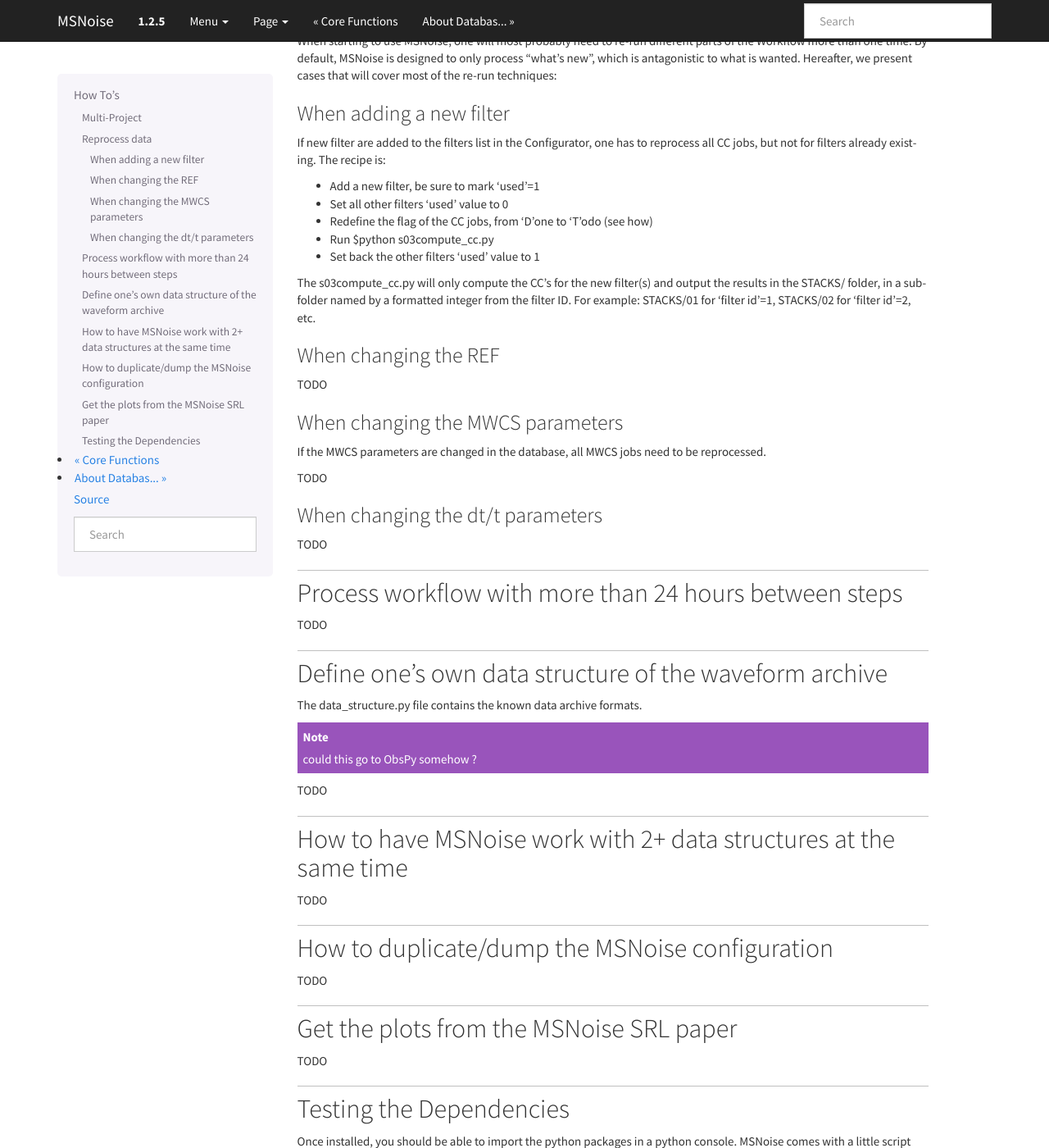
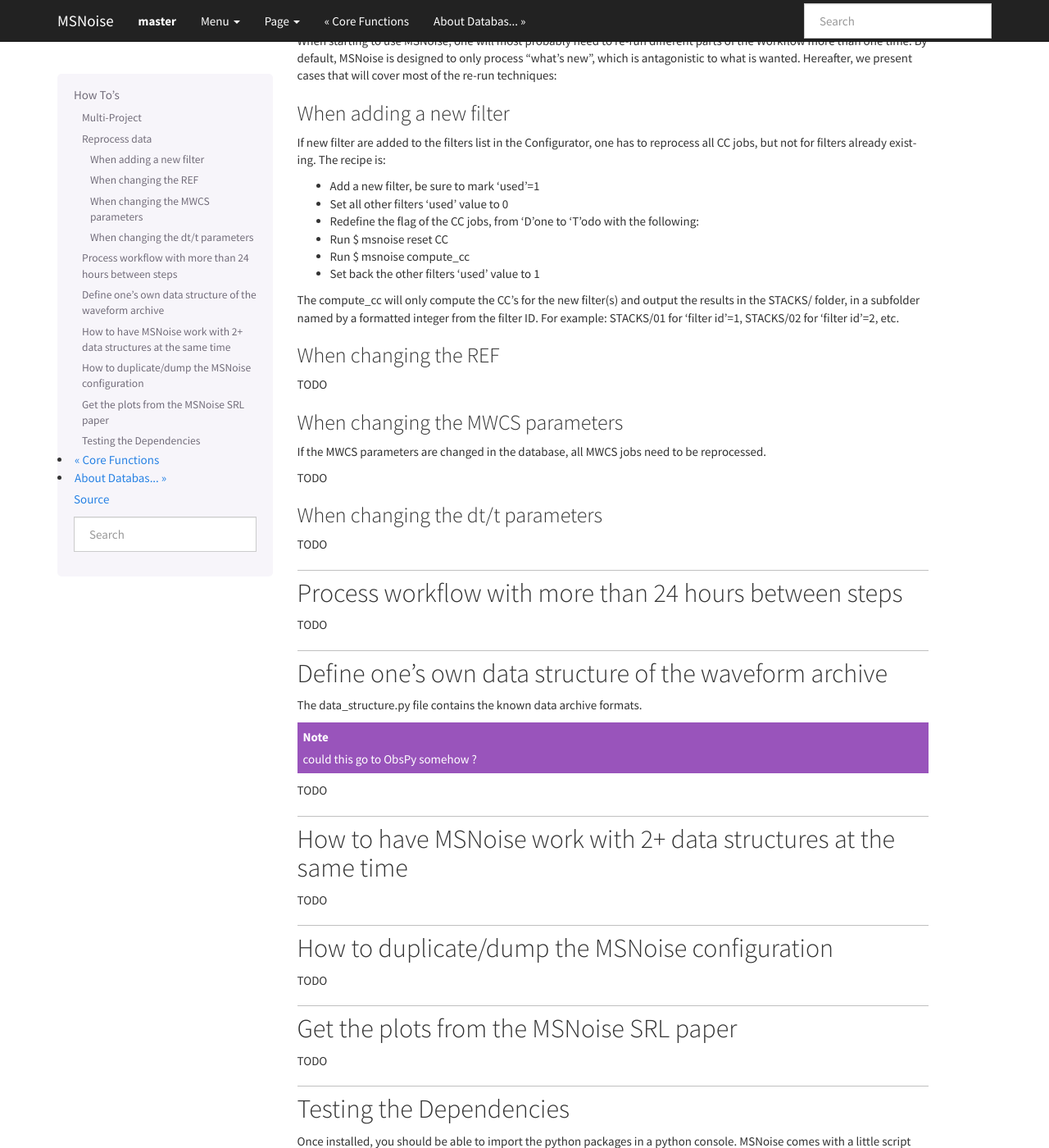
Before and after one commit to ROBelgium/MSNoise, a Sphinx documentation site: the page built from doc/how_tos.rst, in a window 1280 px wide and 1400 px high, scrolled down 888 px. Shown: the whole window at 82% size. Built offline with Sphinx 7.4.7, drawn with Linux system fonts in a browser that asks for light colours; formulas are drawn with MathJax 3; some of the changed text lies outside the part shown.

Commit message:
Documentation
first pass through the doc now that MSNoise is a regular package

```diff
--- a/doc/conf.py
+++ b/doc/conf.py
@@ -19,21 +19,21 @@
 # If extensions (or modules to document with autodoc) are in another directory,
 # add these directories to sys.path here. If the directory is relative to the
 # documentation root, use os.path.abspath to make it absolute, like shown here.
-sys.path.insert(0, os.path.abspath('../../'))
-import MSNoise.myCorr
-import MSNoise.whiten
-import MSNoise.MWCS
-import MSNoise.s000installer
-import MSNoise.s001configurator
-import MSNoise.s002populate_station_table
-import MSNoise.s01scan_archive
-import MSNoise.s02new_jobs
-import MSNoise.s03compute_cc
-import MSNoise.s04stack
-import MSNoise.s05compute_mwcs
-import MSNoise.s06compute_dtt
+#sys.path.insert(0, os.path.abspath('../../'))
+import msnoise.myCorr
+import msnoise.whiten
+import msnoise.MWCS
+#import msnoise.s000installer
+#import msnoise.s001configurator
+#import msnoise.s002populate_station_table
+#import msnoise.s01scan_archive
+#import msnoise.s02new_jobs
+#import msnoise.s03compute_cc
+#import msnoise.s04stack
+#import msnoise.s05compute_mwcs
+#import msnoise.s06compute_dtt
 
-from MSNoise.default import default
+from msnoise.default import default
 
 grid = [ [key, default[key][0], default[key][1]] for key in default.keys() ]
 
@@ -83,9 +83,9 @@
 # built documents.
 #
 # The short X.Y version.
-version = '1.2.5'
+version = 'master'
 # The full version, including alpha/beta/rc tags.
-release = '1.2.5'
+release = 'master'
 
 # The language for content autogenerated by Sphinx. Refer to documentation
 # for a list of supported languages.
--- a/doc/how_tos.rst
+++ b/doc/how_tos.rst
@@ -61,11 +61,12 @@
 
 * Add a new filter, be sure to mark 'used'=1
 * Set all other filters 'used' value to 0
-* Redefine the flag of the CC jobs, from 'D'one to 'T'odo (see how)
-* Run $python s03compute_cc.py
+* Redefine the flag of the CC jobs, from 'D'one to 'T'odo with the following:
+* Run $ msnoise reset CC
+* Run $ msnoise compute_cc
 * Set back the other filters 'used' value to 1
 
-The s03compute_cc.py will only compute the CC's for the new filter(s) and
+The compute_cc will only compute the CC's for the new filter(s) and
 output the results in the STACKS/ folder, in a subfolder named by a formatted
 integer from the filter ID. For example: STACKS/01 for 'filter id'=1, STACKS/02
 for 'filter id'=2, etc.
@@ -137,9 +138,9 @@
 
 .. code-block:: sh
 
-    $ python bugreport.py -h
+    $ msnoise bugreport -h
 
-    usage: bugreport.py [-h] [-s] [-m] [-e] [-a]
+    usage: msnoise bugreport [-h] [-s] [-m] [-e] [-a]
 
     Helps determining what didn't work
 
@@ -155,7 +156,7 @@
 
 .. code-block:: sh
 
-    $ python bugreport.py -s -m
+    $ msnoise bugreport -s -m
 
 results in:
 
--- a/doc/index.rst
+++ b/doc/index.rst
@@ -17,6 +17,7 @@
 
    installation
    workflow
+   plotting
    core
    how_tos
    about_db_performances
```
Also changed, not shown: doc/core.rst (+4 -4 lines), doc/plotting.rst (added, +28 -0 lines), doc/workflow.rst (+9 -14 lines), 12 other files.
